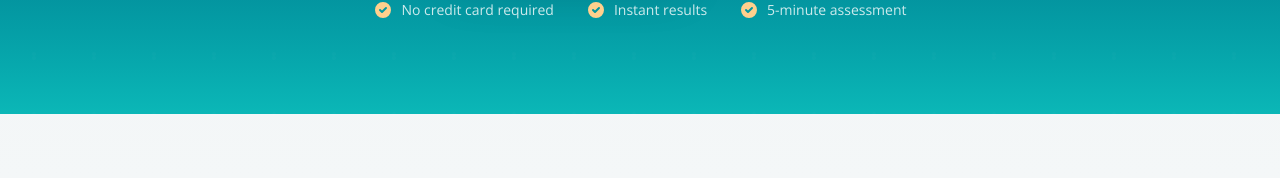
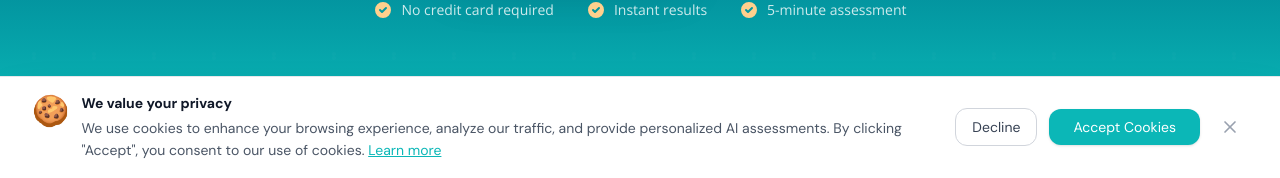
Before and after one commit to Morenazzo/surfing-digital, a Next.js app: page / in a window 1280 px wide. Shown: the part 622-800 px from the top of the page. Built offline with nearby package versions, Linux system fonts and the light colour scheme; no server answers.

Commit message:
feat: add cookie consent banner to landing page

```diff
--- a/src/app/globals.css
+++ b/src/app/globals.css
@@ -147,4 +147,19 @@
   .animate-shimmer {
     animation: shimmer 2s infinite;
   }
+
+  @keyframes slide-up {
+    0% {
+      transform: translateY(100%);
+      opacity: 0;
+    }
+    100% {
+      transform: translateY(0);
+      opacity: 1;
+    }
+  }
+
+  .animate-slide-up {
+    animation: slide-up 0.5s ease-out;
+  }
 }
--- a/src/app/page.tsx
+++ b/src/app/page.tsx
@@ -7,6 +7,7 @@ import {
   FAQ,
   Footer
 } from "@/components/landing";
+import CookieBanner from "@/components/CookieBanner";
 
 export default function Home() {
   return (
@@ -20,6 +21,7 @@ export default function Home() {
         <FAQ />
       </main>
       <Footer />
+      <CookieBanner />
     </div>
   );
 }
--- /dev/null
+++ b/src/components/CookieBanner.tsx
@@ -0,0 +1,86 @@
+'use client'
+
+import { useState, useEffect } from 'react'
+import Link from 'next/link'
+import { X } from 'lucide-react'
+
+export default function CookieBanner() {
+  const [showBanner, setShowBanner] = useState(false)
+
+  useEffect(() => {
+    // Check if user has already accepted cookies
+    const hasAccepted = localStorage.getItem('cookiesAccepted')
+    if (!hasAccepted) {
+      // Show banner after a short delay for better UX
+      setTimeout(() => setShowBanner(true), 1000)
+    }
+  }, [])
+
+  const acceptCookies = () => {
+    localStorage.setItem('cookiesAccepted', 'true')
+    setShowBanner(false)
+  }
+
+  const declineCookies = () => {
+    localStorage.setItem('cookiesAccepted', 'declined')
+    setShowBanner(false)
+  }
+
+  if (!showBanner) return null
+
+  return (
+    <div className="fixed bottom-0 left-0 right-0 z-50 animate-slide-up">
+      <div className="bg-white border-t border-gray-200 shadow-2xl">
+        <div className="max-w-7xl mx-auto px-4 sm:px-6 lg:px-8 py-4">
+          <div className="flex flex-col sm:flex-row items-start sm:items-center justify-between gap-4">
+            {/* Content */}
+            <div className="flex-1">
+              <div className="flex items-start gap-3">
+                <div className="text-3xl">🍪</div>
+                <div>
+                  <h3 className="text-sm font-semibold text-gray-900 mb-1">
+                    We value your privacy
+                  </h3>
+                  <p className="text-sm text-gray-600 leading-relaxed">
+                    We use cookies to enhance your browsing experience, analyze our traffic,
+                    and provide personalized AI assessments. By clicking "Accept", you consent
+                    to our use of cookies.{' '}
+                    <Link
+                      href="/privacy"
+                      className="text-[#0BB7B7] hover:text-[#0BB7B7]/80 underline font-medium"
+                    >
+                      Learn more
+                    </Link>
+                  </p>
+                </div>
+              </div>
+            </div>
+
+            {/* Actions */}
+            <div className="flex items-center gap-3 w-full sm:w-auto">
+              <button
+                onClick={declineCookies}
+                className="flex-1 sm:flex-none px-4 py-2 text-sm font-medium text-gray-700 hover:text-gray-900 border border-gray-300 rounded-lg hover:bg-gray-50 transition-colors"
+              >
+                Decline
+              </button>
+              <button
+                onClick={acceptCookies}
+                className="flex-1 sm:flex-none px-6 py-2 text-sm font-medium text-white bg-[#0BB7B7] hover:bg-[#0BB7B7]/90 rounded-lg transition-colors shadow-sm"
+              >
+                Accept Cookies
+              </button>
+              <button
+                onClick={declineCookies}
+                className="p-2 text-gray-400 hover:text-gray-600 transition-colors"
+                aria-label="Close"
+              >
+                <X className="w-5 h-5" />
+              </button>
+            </div>
+          </div>
+        </div>
+      </div>
+    </div>
+  )
+}
```
